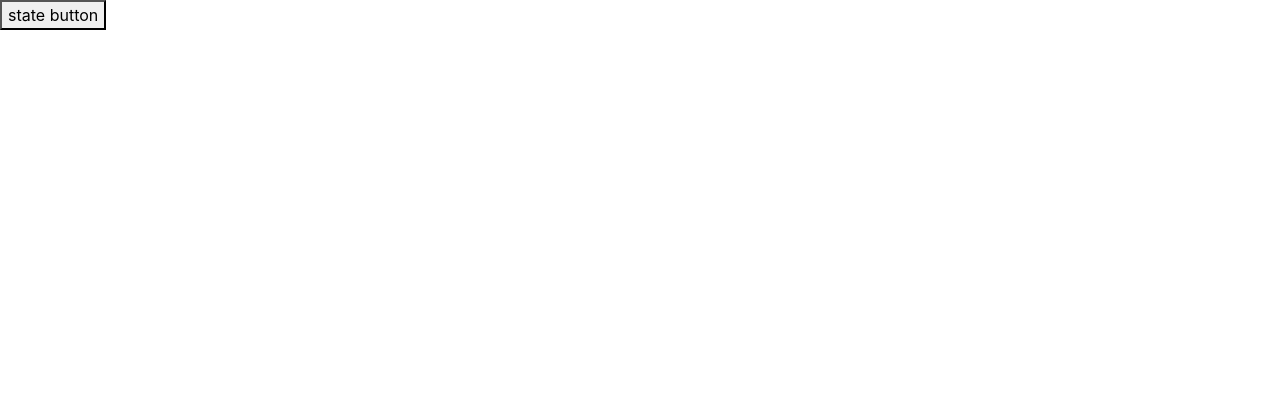
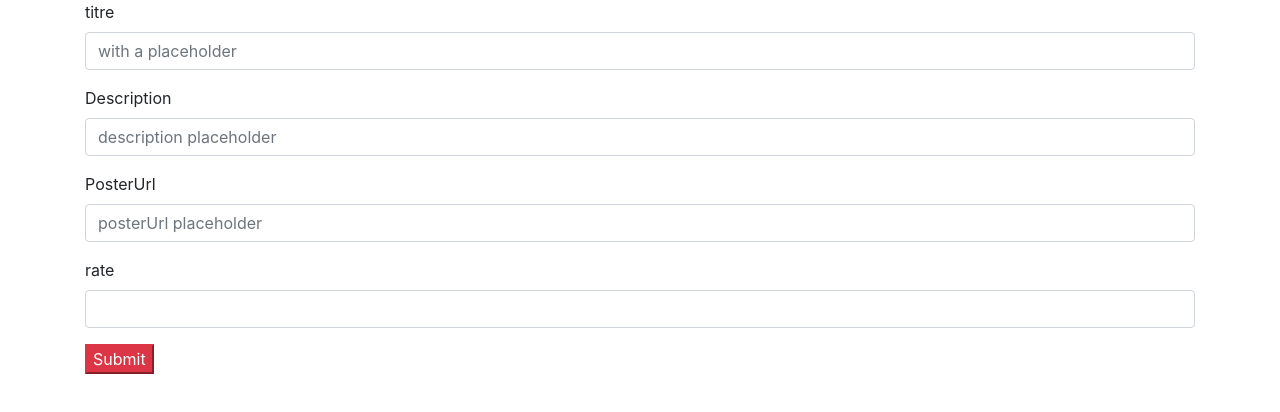
Before and after one commit to raya1995/checkpoint-react, a React (Create React App) app: page / in a window 1280 px wide. Shown: the top 412 px of the page. Built offline with nearby package versions, Linux system fonts and the light colour scheme.

Commit message:
React Hooks Checkpoint

```diff
--- a/package.json
+++ b/package.json
@@ -6,10 +6,13 @@
     "@testing-library/jest-dom": "^4.2.4",
     "@testing-library/react": "^9.5.0",
     "@testing-library/user-event": "^7.2.1",
-    "bootstrap": "^4.5.2",
+    "bootstrap": "^4.5.3",
     "react": "^16.13.1",
+    "react-bootstrap": "^1.4.0",
     "react-dom": "^16.13.1",
     "react-scripts": "3.4.3",
+    "react-youtube": "^7.13.0",
+    "reactstrap": "^8.7.1",
     "shards-react": "^1.0.3"
   },
   "scripts": {
--- a/src/App.css
+++ b/src/App.css
@@ -1,4 +1,4 @@
-.App {
+/*.App {
   text-align: center;
 }
 
@@ -35,4 +35,118 @@
   to {
     transform: rotate(360deg);
   }
+}*/
+.App {
+  text-align: center;
 }
+
+.App-header {
+  background-color: #282c34;
+  height: 70px;
+  display: flex;
+  flex-direction: column;
+  align-items: center;
+  justify-content: center;
+  font-size: calc(10px + 2vmin);
+  color: white;
+  padding: 20px;
+  cursor: pointer;
+}
+
+.spinner {
+  height: 80px;
+  margin: auto;
+}
+
+.App-intro {
+  font-size: large;
+}
+
+/* new css for movie component */
+
+* {
+  box-sizing: border-box;
+}
+
+.movies {
+  display: flex;
+  flex-wrap: wrap;
+  flex-direction: row;
+}
+
+.App-header h2 {
+  margin: 0;
+}
+
+.add-movies {
+  text-align: center;
+}
+
+.add-movies button {
+  font-size: 16px;
+  padding: 8px;
+  margin: 0 10px 30px 10px;
+}
+
+.movie {
+  padding: 5px 25px 10px 25px;
+  max-width: 25%;
+}
+
+.errorMessage {
+  margin: auto;
+  font-weight: bold;
+  color: rgb(161, 15, 15);
+}
+
+
+.search {
+  display: flex;
+  flex-direction: row;
+  flex-wrap: wrap;
+  justify-content: center;
+  margin-top: 10px;
+}
+
+
+input[type="submit"] {
+  padding: 5px;
+  background-color: transparent;
+  color: black;
+  border: 1px solid black;
+  width: 80px;
+  margin-left: 5px;
+  cursor: pointer;
+}
+
+
+input[type="submit"]:hover {
+  background-color: #282c34;
+  color: antiquewhite;
+}
+
+
+.search > input[type="text"]{
+  width: 40%;
+  min-width: 170px;
+}
+
+@media screen and (min-width: 694px) and (max-width: 915px) {
+  .movie {
+    max-width: 33%;
+  }
+}
+
+@media screen and (min-width: 652px) and (max-width: 693px) {
+  .movie {
+    max-width: 50%;
+  }
+}
+
+
+@media screen and (max-width: 651px) {
+  .movie {
+    max-width: 100%;
+    margin: auto;
+  }
+}
--- a/src/App.js
+++ b/src/App.js
@@ -1,4 +1,4 @@
-import React from "react";
+import React, { useState, useEffect } from "react";
 import "./App.css";
 import { Row, Col, Form, FormGroup, Button } from "shards-react";
 import imageInSrc from "./Capture.PNG";
@@ -6,13 +6,32 @@ import "./style.css";
 import Address from "./Component/Profile/Address";
 import FullName from "./Component/Profile/FullName";
 import ProfilPhoto from "./Component/Profile/ProfilPhoto";
-import Profile from "./Component/Profile/Profil";
+import Exemple_Hooks from "./Component/Profile/ExempleHooks";
 import photo from "./Capture.PNG";
 import { render } from "@testing-library/react";
 import { Component } from "react";
+import Filter from "./Component/Movie/Filter";
+import Mooo from "./Component/Movie/MovieList";
+import MovieList from "./Component/Movie/MovieList";
+import MovieCardExample from "./Component/MovieCard/MovieCard";
 
-class App extends Component {
-  state = {
+const App = () => {
+  return (
+    <>
+      <div>
+        <Filter />
+      </div>
+    </>
+  );
+};
+export default App;
+
+
+
+
+
+
+ /* state = {
     profile: {
       fullName: "Rayaaa",
       bio: "okkkk",
@@ -30,14 +49,13 @@ class App extends Component {
         timerID: this.state.timerID + 1,
       });
     }, 1000);
+
   }
+*/
 
-  /* componentWillUnmount() {
-      clearInterval(this.timerID);
-    }*/
 
-  render() {
-    const { test ,timerID} = this.state;
+
+  /* const { test ,timerID} = this.state;
     return (
       <div>
         {test ? (
@@ -47,6 +65,8 @@ class App extends Component {
             <div>{this.state.profile.bio} </div>
             <div>{this.state.profile.profession} </div>
             <img src={photo} className="imageInPublic" />
+            <Exemple_Hooks/>
+
           </>
         ) : (
           <>
@@ -54,11 +74,12 @@ class App extends Component {
               <div>
                 <button onClick={this.handleClick}> state button </button>
               </div>
+
             </div>
           </>
         )}
       </div>
-    );
+    );*/
     /*return(
   <>
 
@@ -74,7 +95,7 @@ class App extends Component {
 </video>
 </>
 );*/
-  }
+
 
   /* let firstName = "Raya";
     let lastName = "Hadhri";
@@ -158,6 +179,3 @@ class App extends Component {
       </Form>
    </>
   );}*/
-}
-
-export default App;
--- /dev/null
+++ b/src/Component/Movie/Filter.js
@@ -0,0 +1,94 @@
+import React, { useState } from "react";
+import movies from "../Movie/MovieList";
+import MovieCardExample from "../MovieCard/MovieCard";
+import "./Movie.css";
+import { Button, Form, FormGroup, Label, Input } from "reactstrap";
+var variable = "";
+export default function Filter() {
+  const [MoviesList, setMoviesList] = useState(movies);
+  const [Movies, setMovie] = useState({
+    titre: "",
+    description: "",
+    posterUrl: "",
+    rate: "",
+  });
+
+  const handleChange = (e) => {
+    const { name, value } = e.target;
+    setMovie({ ...Movies, [name]: value });
+  };
+  const handleSubmit = () => {
+    setMoviesList([Movies, ...MoviesList]);
+    setMovie({ titre: "", description: "", posterUrl: "", rate: "" });
+  };
+  console.log("movie list", MoviesList);
+  return (
+    <div className="container">
+      <Form>
+        <FormGroup>
+          <Label for="titre">titre</Label>
+          <Input
+            type="titre"
+            name="titre"
+            id="titre"
+            onChange={handleChange}
+            value={Movies.titre}
+            placeholder="with a placeholder"
+          />
+        </FormGroup>
+        <FormGroup>
+          <Label for="description">Description</Label>
+          <Input
+            type="description"
+            name="description"
+            id="description"
+            value={Movies.description}
+            onChange={handleChange}
+            placeholder="description placeholder"
+          />
+        </FormGroup>
+        <FormGroup>
+          <Label for="posterUrl">PosterUrl</Label>
+          <Input
+            type="posterUrl"
+            name="posterUrl"
+            id="posterUrl"
+            value={Movies.posterUrl}
+            onChange={handleChange}
+            placeholder="posterUrl placeholder"
+          />
+        </FormGroup>
+
+        <FormGroup>
+          <Label for="rate">rate</Label>
+          <Input
+            type="rate"
+            name="rate"
+            value={Movies.rate}
+            onChange={handleChange}
+            id="exampleSelect"
+          />
+        </FormGroup>
+
+        <button type="button" className="btn-danger" onClick={handleSubmit}>
+          Submit
+        </button>
+      </Form>
+
+      <div className="movies-container">
+        {MoviesList?.map((e, i) => {
+        if(e.titre==variable || e.rate==variable){
+          return (
+            <>
+              <div>
+                <MovieCardExample key={i} movie={e} />
+              </div>
+            </>
+          );
+        }
+        })}
+      </div>
+
+    </div>
+  );
+}
--- /dev/null
+++ b/src/Component/Movie/Movie.css
@@ -0,0 +1,6 @@
+.movies-container{
+
+  display: flex;
+  justify-content: space-around;
+  flex-wrap: wrap;
+}
--- /dev/null
+++ b/src/Component/Movie/MovieCard.js
@@ -0,0 +1,26 @@
+import { render } from "@testing-library/react";
+import React from "react";
+import PropTypes from "prop-types";
+const MovieCard = ({ Movies }) => {
+  const { titre, description, posterUrl, rate } = Movies;
+
+  return (
+    <>
+      <div className="card">
+        <div className="rowContainer">
+          <span> {titre}</span>
+
+          <span> {description}</span>
+
+
+<button onClick={()=>window.location=posterUrl}>Link</button>
+          {rate}
+        </div>
+      </div>
+    </>
+  );
+};
+MovieCard.propTypes = {
+  posterUrl: PropTypes.any,
+};
+export default MovieCard;
--- /dev/null
+++ b/src/Component/Movie/MovieList.js
@@ -0,0 +1,28 @@
+
+const movies   =[
+
+    {
+      titre: "Popularity",
+        description: "popularity.desc",
+        posterUrl:"https://images.unsplash.com/photo-1485846234645-a62644f84728?ixlib=rb-1.2.1&ixid=eyJhcHBfaWQiOjEyMDd9&auto=format&fit=crop&w=740&q=80",
+        rate:5
+      },
+     {
+      titre: 'titre',
+        description: 'original_title.asc',
+        posterUrl:"https://images.unsplash.com/photo-1485846234645-a62644f84728?ixlib=rb-1.2.1&ixid=eyJhcHBfaWQiOjEyMDd9&auto=format&fit=crop&w=740&q=80",
+        rate:3
+      },
+      {
+        titre: 'Release date',
+        description: 'release_date.desc',
+        posterUrl:"https://images.unsplash.com/photo-1485846234645-a62644f84728?ixlib=rb-1.2.1&ixid=eyJhcHBfaWQiOjEyMDd9&auto=format&fit=crop&w=740&q=80",
+        rate:2
+      },
+
+
+
+
+]
+
+export default movies;
--- /dev/null
+++ b/src/Component/MovieCard/MovieCard.js
@@ -0,0 +1,33 @@
+import React from "react";
+import {
+  Card,
+  CardImg,
+  CardBody,
+  CardTitle,
+  CardSubtitle,
+  Button,
+} from "reactstrap";
+
+const MovieCardExample = ({ movie }) => {
+  const { titre, description, posterUrl, rate } = movie;
+
+  return (
+    <div style={{width:"250px", margin:"20px 0"}}>
+      <Card>
+        <CardImg top width="250px" height="250px" src={posterUrl} alt="Card image cap" />
+        <CardBody>
+          <CardTitle tag="h5">{titre}</CardTitle>
+          <CardSubtitle tag="h6" className="mb-2 text-muted">
+            {description}
+          </CardSubtitle>
+          <CardSubtitle tag="h6" className="mb-2 text-muted">
+            {rate}
+          </CardSubtitle>
+          <Button>Delete</Button>
+        </CardBody>
+      </Card>
+    </div>
+  );
+};
+
+export default MovieCardExample;
--- /dev/null
+++ b/src/Component/Profile/ExempleHooks.js
@@ -0,0 +1,30 @@
+import React ,{ useState,useEffect }from "react";
+
+
+const ExempleHooks=()=>{
+//HOOKS
+const [count, setCount] = useState(0);
+useEffect(()=>{
+    document.title=`vous avez cliqué ${count} fois`;
+  });
+
+
+  return (
+
+
+        <>
+          <div>
+          <div>
+              <p>vous avez cliqué {count} fois</p>
+            </div>
+            <div>
+
+        <button onClick={()=>setCount(count+1)}>Click if you want to count</button>
+
+            </div>
+          </div>
+        </>
+
+);
+}
+export default ExempleHooks;
--- a/src/index.js
+++ b/src/index.js
@@ -3,10 +3,11 @@ import ReactDOM from 'react-dom';
 import './index.css';
 import App from './App';
 import * as serviceWorker from './serviceWorker';
+import 'bootstrap/dist/css/bootstrap.min.css';
 
 ReactDOM.render(
   <React.StrictMode>
-    <App />
+    <App/>
   </React.StrictMode>,
   document.getElementById('root')
 );
```
Also changed, not shown: 1 other file (tests, documents, lock files or other folders).
